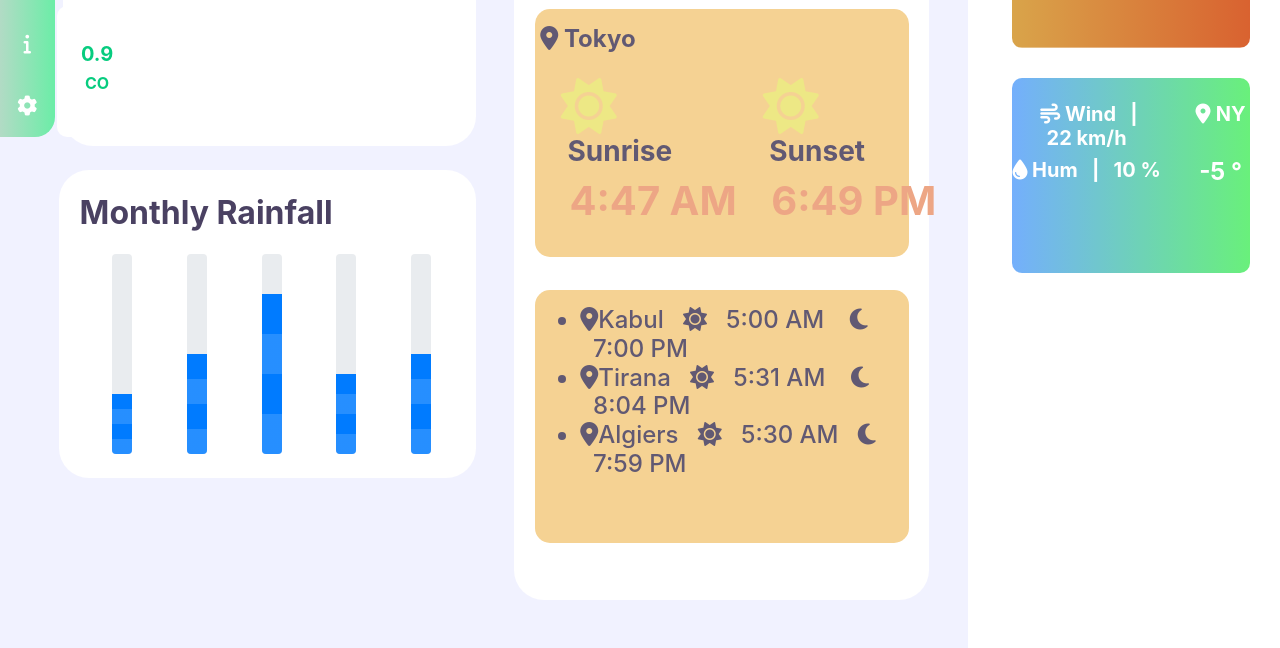
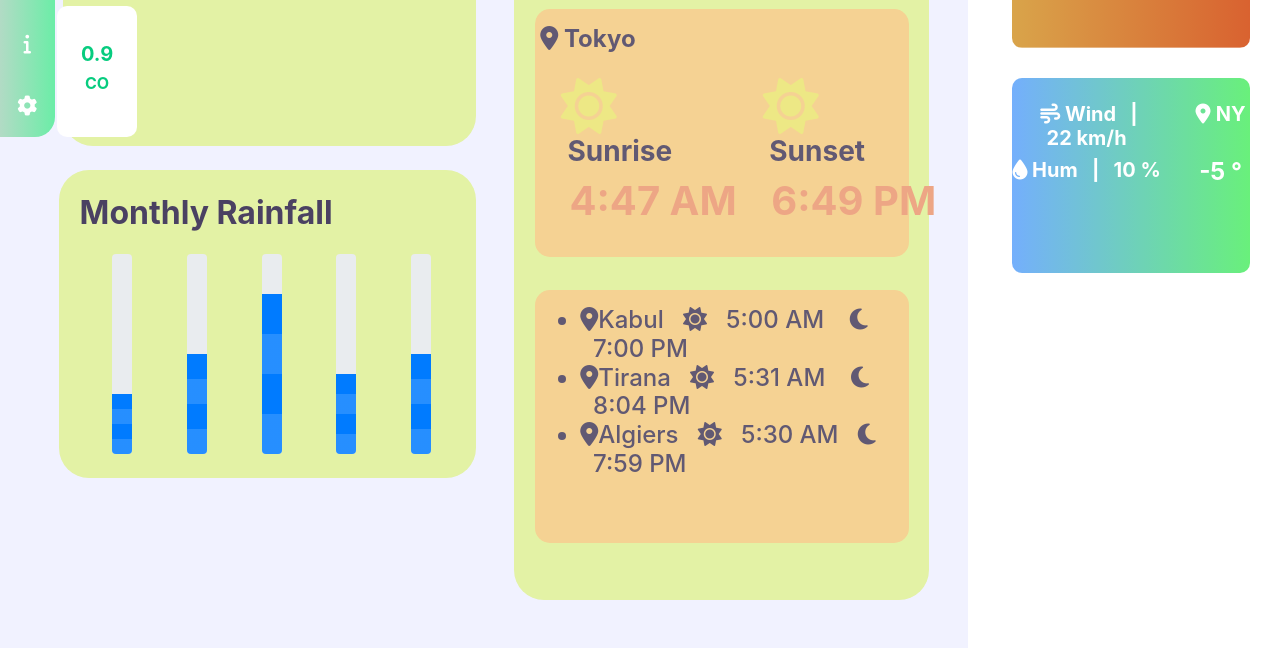
Before and after one commit to shincygeorge/Weather-App, a plain HTML site: page index.html in a window 1280 px wide. Shown: the part 747-1395 px from the top of the page. Drawn offline with nearby package versions, Linux system fonts and the light colour scheme.

Commit message:
Update main.css

```diff
--- a/main.css
+++ b/main.css
@@ -124,7 +124,7 @@ label
     width: 116px;
     height: 56px;
     margin: 0 auto;
-    background-color: #28c758;
+    background-color:#28c758;
     border-radius: 56px;
     transform: translateY(-50%);
     cursor: pointer;
@@ -290,7 +290,7 @@ label
     margin-bottom: 10%;
 }
 .wCard {
-    background-color: white;
+    background-color: #e3f2a5;
     border-radius: 30px;
     width: 100%;
     margin-left: 6%;
@@ -340,7 +340,7 @@ label
 }
 
 .tCard {
-    background-color: white;
+    background-color: #e3f2a5;
     border-radius: 30px;
     margin-top: 3%;
     width: 90%;
```
